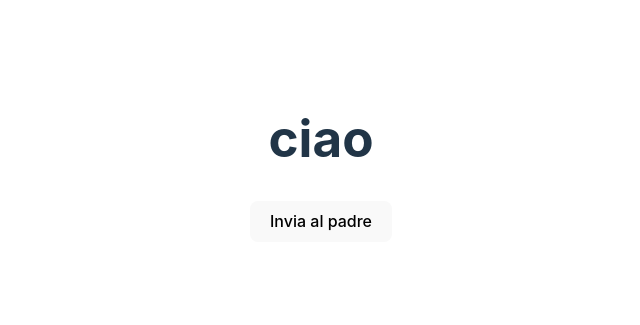
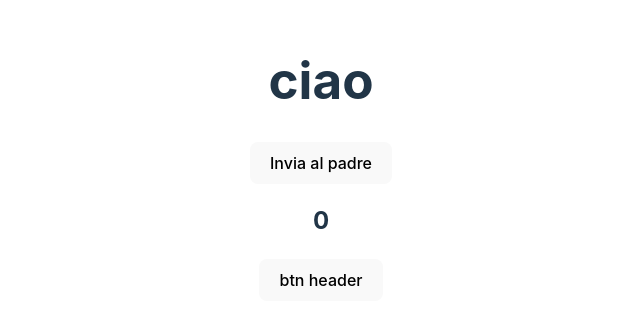
Before and after one commit to MonicaAuditore/vite-boolflix, a Vue app: page / in a window 1280 px wide. Shown: the part 241-566 px from the top of the page, without its empty margins (319-959 px from the left). Built offline with nearby package versions, Linux system fonts and the light colour scheme.

Commit message:
add_store test

```diff
--- a/src/components/AppHeader.vue
+++ b/src/components/AppHeader.vue
@@ -1,16 +1,23 @@
 <script>
 import AppSearch from "./AppSearch.vue";
+import { store } from "../store";
 
 export default {
   name: "AppHeader",
   components: { AppSearch },
   data() {
-    return {};
+    return {
+      store,
+    };
   },
 
   methods: {
     testMess(parametro, num) {
       console.log("hey", parametro, num);
+    },
+
+    incrementa() {
+      this.store.counter++;
     },
   },
 };
@@ -18,6 +25,8 @@ export default {
 
 <template>
   <AppSearch message="ciao" @eventodalfiglio="testMess" />
+  <h2>{{ store.counter }}</h2>
+  <button @click="incrementa">btn header</button>
 </template>
 
 <style scoped></style>
--- /dev/null
+++ b/src/store.js
@@ -0,0 +1,5 @@
+import { reactive } from "vue";
+
+export const store = reactive({
+  counter: 0,
+});
```
